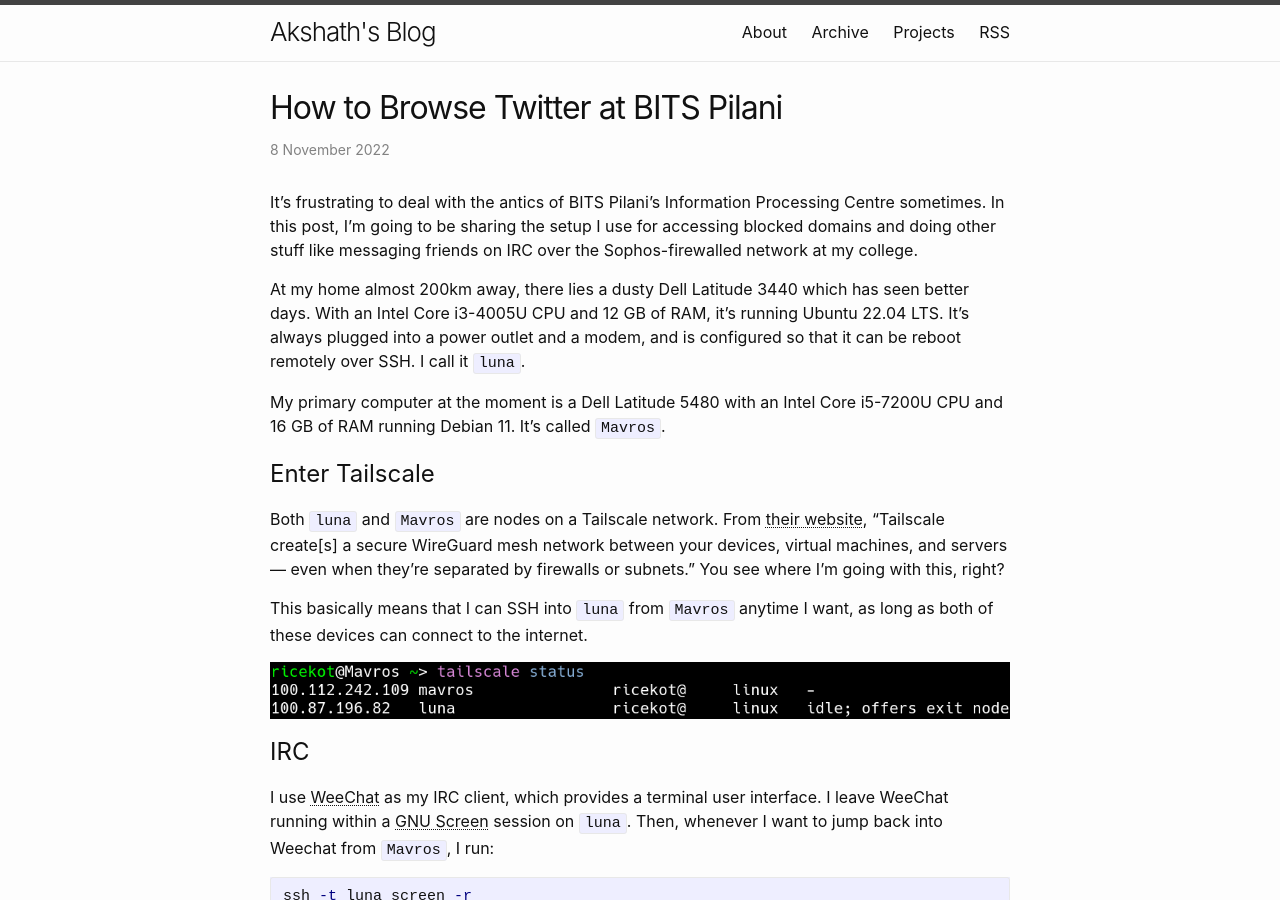
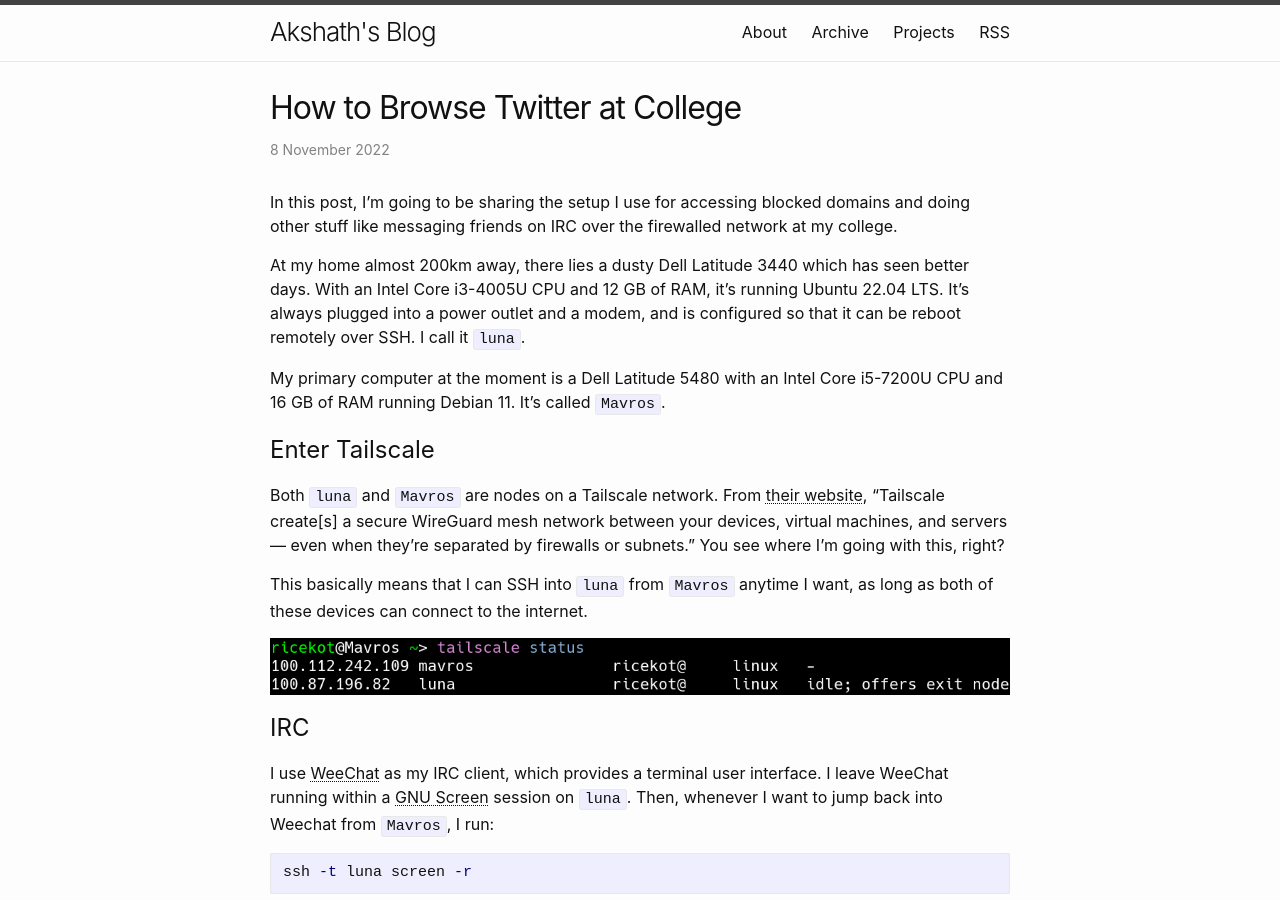
Before and after one commit to ricekot/ricekot.github.io, a Jekyll site: the page built from _posts/2022/2022-11-08-browse-twitter-at-college.md, in a window 1280 px wide and 900 px high. Built offline with Jekyll 4.4.1, drawn with Linux system fonts in a browser that asks for light colours.

Commit message:
Rename blog post

```diff
--- a/_posts/2022/2022-11-08-browse-twitter-at-bits-pilani.md
+++ b/_posts/2022/2022-11-08-browse-twitter-at-college.md
@@ -1,12 +1,11 @@
 ---
 layout: post
-title: "How to Browse Twitter at BITS Pilani"
+title: "How to Browse Twitter at College"
 description: Using Tailscale and a Firefox PAC file to selectively proxy websites that are blocked by the firewall on my college network.
 date: 2022-11-08 10:30 +0530
 ---
 
-It's frustrating to deal with the antics of BITS Pilani's Information Processing Centre sometimes.
-In this post, I'm going to be sharing the setup I use for accessing blocked domains and doing other stuff like messaging friends on IRC over the Sophos-firewalled network at my college.
+In this post, I'm going to be sharing the setup I use for accessing blocked domains and doing other stuff like messaging friends on IRC over the firewalled network at my college.
 
 At my home almost 200km away, there lies a dusty Dell Latitude 3440 which has seen better days.
 With an Intel Core i3-4005U CPU and 12 GB of RAM, it's running Ubuntu 22.04 LTS.
```
